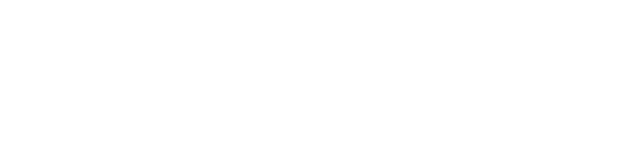
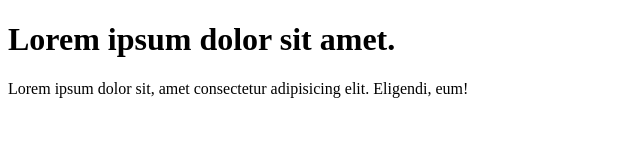
Before and after one commit to aman9549/arya-git, a plain HTML site: page index.html in a window 1280 px wide. Shown: the whole page, without its empty margins (0-640 px from the left). Drawn offline with Linux system fonts and the light colour scheme.

Commit message:
created heading

```diff
--- a/index.html
+++ b/index.html
@@ -7,5 +7,8 @@
 </head>
 <body>
 
+    <h1>Lorem ipsum dolor sit amet.</h1>
+    <p>Lorem ipsum dolor sit, amet consectetur adipisicing elit. Eligendi, eum!</p>
+
 </body>
 </html>
```
